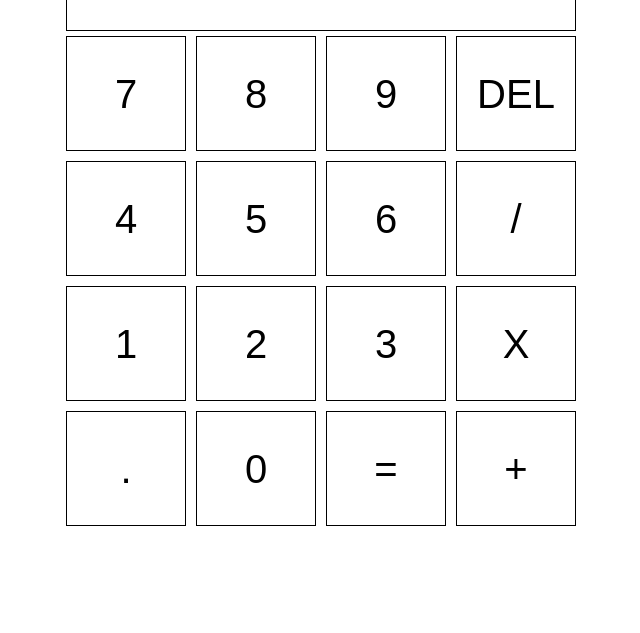
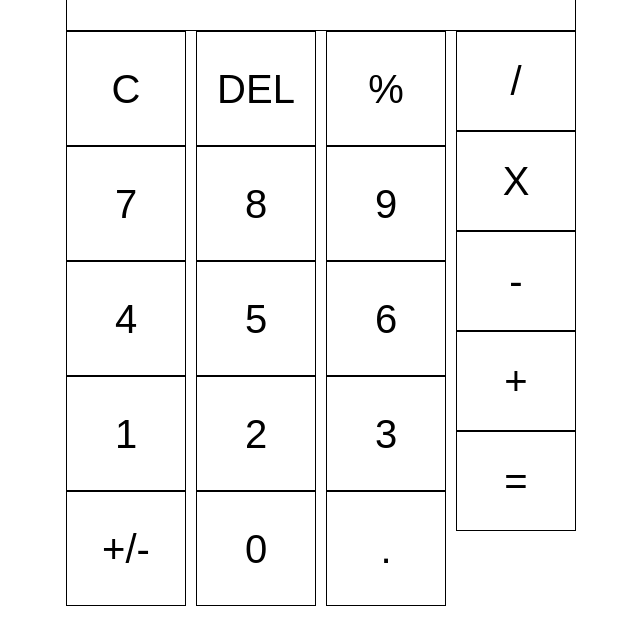
Before and after one commit to benbudomo/calculator-project, a plain HTML site: page index.html in a window 1280 px wide. Shown: the part 167-800 px from the top of the page, without its empty margins (319-959 px from the left). Drawn offline with Linux system fonts and the light colour scheme.

Commit message:
Include missing operators

```diff
--- a/index.html
+++ b/index.html
@@ -13,6 +13,9 @@
             </div>
             <div id="calculatorContainer">
                 <div id="mainCharacters">
+                    <button class="gridButton" type="button">C</button>
+                    <button class="gridButton" type="button">DEL</button>
+                    <button class="gridButton" type="button">%</button>
                     <button class="gridButton" type="button">7</button>
                     <button class="gridButton" type="button">8</button>
                     <button class="gridButton" type="button">9</button>
@@ -22,15 +25,16 @@
                     <button class="gridButton" type="button">1</button>
                     <button class="gridButton" type="button">2</button>
                     <button class="gridButton" type="button">3</button>
+                    <button class="gridButton" type="button">+/-</button>
+                    <button class="gridButton" type="button">0</button>
                     <button class="gridButton" type="button">.</button>
-                    <button class="gridButton" type="button">0</button>
-                    <button class="gridButton" type="button">=</button>
                 </div>
                 <div id="otherCharacters">
+                    <button class="gridButton" type="button">=</button>
                     <button class="gridButton" type="button">+</button>
+                    <button class="gridButton" type="button">-</button>
                     <button class="gridButton" type="button">X</button>
                     <button class="gridButton" type="button">/</button>
-                    <button class="gridButton" type="button">DEL</button>
                 </div>
             </div>
         </div>
```
